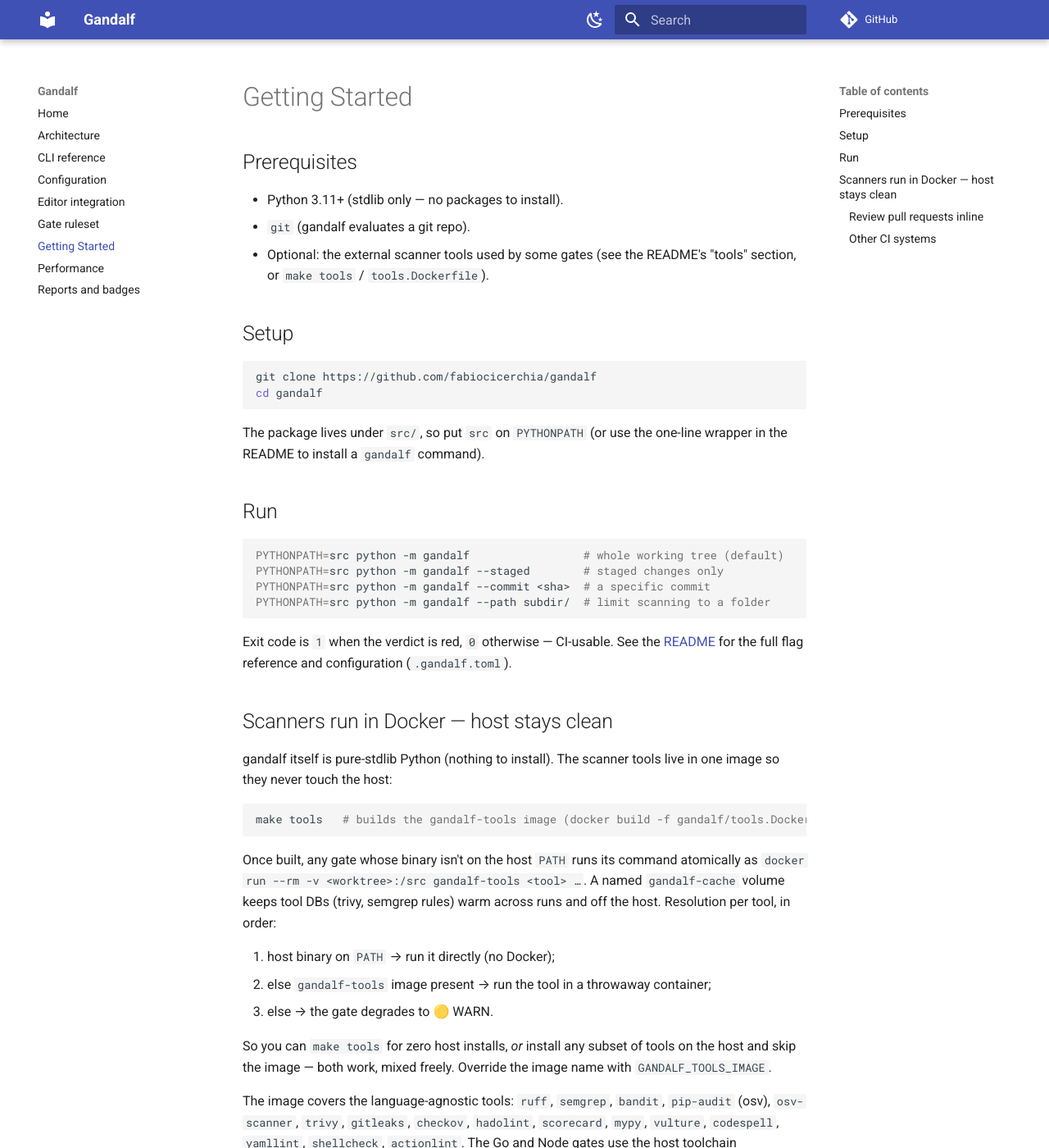
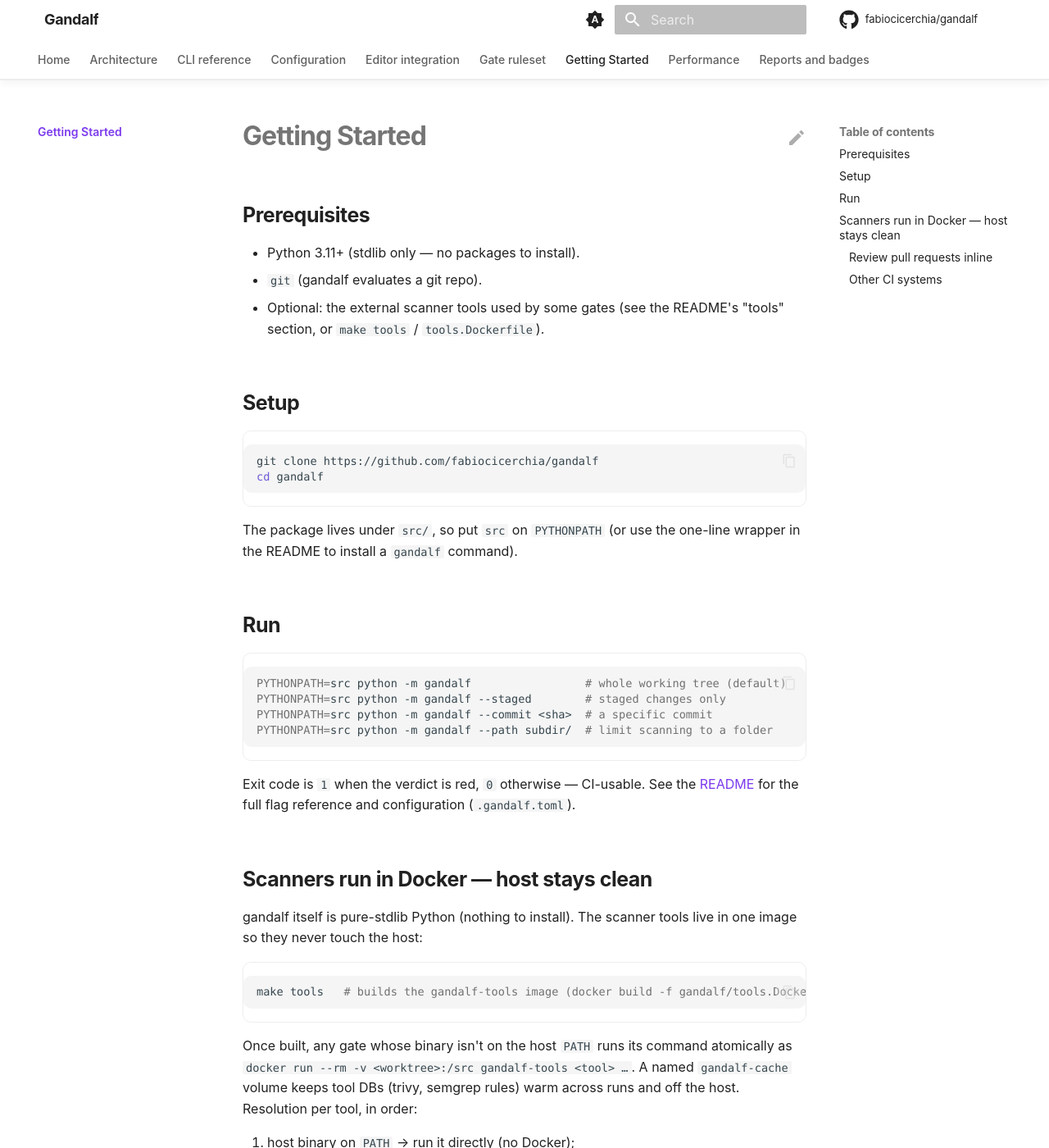
Before and after one commit to fabiocicerchia/gandalf, an MkDocs documentation site: the page built from docs/getting-started.md, in a window 1280 px wide and 1400 px high. Shown: the whole window at 82% size. Built offline with MkDocs 1.6.1 and Material for MkDocs 9.7.7, drawn with Linux system fonts in a browser that asks for light colours; comment, search, counter and statistics services are not loaded; some of the changed text lies outside the part shown.

Commit message:
feat(docs): build the docs site in Actions and drop Read the Docs (#54)
* feat(docs): build the docs site in Actions and drop Read the Docs

This repo's mkdocs.yml has never been rendered: Pages serves main/docs as
a folder, so the site is docs/index.html plus raw markdown, and the doc
pages come back as text/markdown rather than a rendered site.

docs.yml builds it with `mkdocs build --strict` on the pinned toolchain and
deploys the artifact to Pages. The splash is copied to the artifact root,
where the repo homepage and README badges already point, and the rendered
site publishes under /docs/ — so no existing URL breaks.

mkdocs.yml takes the shared Material template but keeps this repo's own nav.
docs/requirements.txt pins the toolchain, git-revision-date-localized
included: the config loads it and the strict build aborts without it.
check-yaml skips mkdocs.yml, whose Material tags safe_load cannot parse.

The strict build also found links the raw-markdown site was hiding:
../README.md was never a valid relative target (the README is not inside
docs/), and several links pointed at files outside the docs tree. Fixed
in: docs/getting-started.md.

Co-Authored-By: Claude Opus 5 (1M context) <noreply@anthropic.com>
Claude-Session: https://claude.ai/code/session_01F5By8zzZMak7tqZGraixSJ

* feat(docs): link the splash to the rendered site and its palette

The splash predates /docs/ existing: it defined its own --accent pair next to
a second copy in docs/stylesheets/extra.css, and sent "Full docs" to the
GitHub README because there was no rendered site to send it to.

docs/index.html now links docs/stylesheets/extra.css — the path is relative to
the deployed layout, splash at / and docs at /docs/ — so the stylesheet holds
the only copy of the palette and the two cannot drift. This repo's cluster
pair moved there from the splash. "Full docs" points at docs/.

Material substitutes a generic book icon when theme.logo is unset, which it is
here, so the stand-in is hidden rather than shipped as the brand. The
mkdocs.yml comments describing the Read the Docs build are gone with the build
itself, and site/ is ignored so a local `mkdocs build` leaves nothing behind.

Co-Authored-By: Claude Opus 5 (1M context) <noreply@anthropic.com>
Claude-Session: https://claude.ai/code/session_011KGz6YbUgryVge5dg7dxXd

---------

Co-authored-by: Claude Opus 5 (1M context) <noreply@anthropic.com>

````diff
--- a/.pre-commit-config.yaml
+++ b/.pre-commit-config.yaml
@@ -22,7 +22,7 @@ repos:
         # templates rather than YAML — the parser cannot read either as-is. The
         # exclude is path-relative so it catches chart/ and charts/<name>/ alike.
         args: [--allow-multiple-documents]
-        exclude: (^|/)templates/
+        exclude: (^|/)templates/|^mkdocs\.yml$
       - id: check-json
       - id: check-toml
       # Python only (types: [python]) — a no-op in a repo with no .py files, so
--- a/docs/getting-started.md
+++ b/docs/getting-started.md
@@ -27,7 +27,7 @@ PYTHONPATH=src python -m gandalf --path subdir/  # limit scanning to a folder
 ```
 
 Exit code is `1` when the verdict is red, `0` otherwise — CI-usable. See the
-[README](../README.md) for the full flag reference and configuration
+[README](README.md) for the full flag reference and configuration
 (`.gandalf.toml`).
 
 ## Scanners run in Docker — host stays clean
@@ -81,7 +81,7 @@ scoped to the diff so anchors match GitHub's view. With `code-scanning: true` it
 also uploads SARIF so findings appear in the Security tab and as PR diff
 annotations. It needs only the built-in `GITHUB_TOKEN`. gandalf reviews its own
 PRs the same way via `.github/workflows/gandalf-pr.yml` (`uses: ./`). See
-[`examples/github-actions/`](../examples/github-actions/README.md) for the full
+[`examples/github-actions/`](https://github.com/fabiocicerchia/gandalf/blob/main/examples/github-actions/README.md) for the full
 drop-in workflow, inputs, code scanning, and the advisory-vs-blocking toggle.
 
 ### Other CI systems
@@ -112,6 +112,6 @@ the container as root.
 Drop-in files for GitLab CI, CircleCI, Travis, Azure DevOps, AWS CodePipeline,
 Devtron, Northflank, Spacelift, Jenkins, Bitbucket Pipelines, Google Cloud
 Build, Tekton, Argo Workflows, Harness, Buildkite and Drone/Woodpecker are in
-[`examples/ci-platforms/`](../examples/ci-platforms/README.md), along with which
+[`examples/ci-platforms/`](https://github.com/fabiocicerchia/gandalf/blob/main/examples/ci-platforms/README.md), along with which
 platform ingests `--junit` where, and how to adopt on a repo that isn't green
 yet (`--min-score`, `--write-baseline`).
--- /dev/null
+++ b/docs/stylesheets/extra.css
@@ -0,0 +1,240 @@
+/*
+ * gandalf — premium documentation theme for MkDocs Material.
+ * System typography, gradient accents, soft depth, icon-driven feature cards.
+ * Nothing here loads over the network: no CDN, no web font, no analytics.
+ *
+ * ── The one thing you change ──────────────────────────────────────────────
+ * The accent pair below, and nothing else. It is the only copy of the palette:
+ * docs/index.html links this file, so the splash and the rendered docs cannot
+ * drift apart. Pick the colour of the cluster the project belongs to so they
+ * read as one family — don't pick from taste:
+ *
+ *   platform / Kubernetes    #38bdf8  #3b82f6   (blue)
+ *   security / supply chain  #fb923c  #ef4444   (orange-red)
+ *   CLI utilities            #22d3ee  #6366f1   (cyan-indigo)   ← default
+ *   GreenOps                 #34d399  #059669   (green)
+ *
+ * A project may take its own pair when the colour carries meaning (gandalf is
+ * purple, dark-canary amber, offline teal).
+ */
+
+:root {
+  /* The palette, read by both the docs and the splash. The roles below split
+     them for legibility: --accent-2 carries chrome and links, where the
+     contrast is against white, --accent is the interactive one, and the hero
+     and buttons blend the two. */
+  --accent: #a78bfa;
+  --accent-2: #7c3aed;
+
+  --md-primary-fg-color: var(--accent-2);
+  --md-primary-fg-color--light: var(--accent-2);
+  --md-primary-fg-color--dark: var(--accent-2);
+  --md-accent-fg-color: var(--accent);
+
+  /* System stack — matches docs/index.html and needs no download. */
+  --md-text-font-family: -apple-system, BlinkMacSystemFont, "Segoe UI", Roboto,
+    Helvetica, Arial, sans-serif;
+  --md-code-font-family: ui-monospace, SFMono-Regular, "SF Mono", Menlo, Monaco,
+    Consolas, "Liberation Mono", monospace;
+}
+
+/* Keep the header/links legible on the custom primary in both schemes. */
+[data-md-color-primary="custom"] {
+  --md-primary-bg-color: #ffffff;
+  --md-typeset-a-color: var(--accent-2); /* indigo — readable on white */
+}
+[data-md-color-scheme="slate"] {
+  --md-typeset-a-color: var(--accent); /* cyan — readable on the dark ground */
+  --md-default-bg-color: #0b0f1a;
+  --md-default-bg-color--light: #0d1220;
+}
+[data-md-color-scheme="slate"] .md-header,
+[data-md-color-scheme="slate"] .md-tabs {
+  background-color: #0b0f1a;
+}
+
+/* === Header: translucent, blurred, hairline divider ====================== */
+
+.md-header {
+  background-color: var(--md-default-bg-color);
+  color: var(--md-default-fg-color);
+  box-shadow: none;
+  border-bottom: 1px solid var(--md-default-fg-color--lightest);
+  backdrop-filter: saturate(180%) blur(20px);
+  -webkit-backdrop-filter: saturate(180%) blur(20px);
+}
+.md-header[data-md-state="shadow"],
+.md-header--shadow {
+  box-shadow: 0 2px 12px rgba(0, 0, 0, 0.06);
+}
+.md-header__title {
+  font-weight: 700;
+  letter-spacing: -0.02em;
+}
+.md-tabs {
+  background-color: var(--md-default-bg-color);
+  color: var(--md-default-fg-color);
+  border-bottom: 1px solid var(--md-default-fg-color--lightest);
+}
+.md-tabs__link {
+  opacity: 0.72;
+  font-weight: 500;
+}
+.md-tabs__link:hover,
+.md-tabs__link--active {
+  opacity: 1;
+}
+
+/* === Typography ========================================================== */
+
+.md-typeset {
+  font-feature-settings: "kern", "liga";
+}
+.md-typeset h1 {
+  font-weight: 700;
+  letter-spacing: -0.03em;
+  line-height: 1.15;
+}
+.md-typeset h2 {
+  font-weight: 650;
+  letter-spacing: -0.02em;
+  margin-top: 2.4em;
+}
+.md-typeset h3 {
+  font-weight: 600;
+  letter-spacing: -0.01em;
+}
+
+/* Rounded, bordered code blocks — softer than the default flush edges. */
+.md-typeset pre > code,
+.md-typeset .highlight > pre {
+  border-radius: 10px;
+}
+.md-typeset .highlight {
+  border-radius: 10px;
+  border: 1px solid var(--md-default-fg-color--lightest);
+}
+
+/* Tables read as cards and scroll on narrow screens instead of clipping. */
+.md-typeset table:not([class]) {
+  border-radius: 10px;
+  border: 1px solid var(--md-default-fg-color--lightest);
+  overflow: hidden;
+  font-size: 0.78rem;
+}
+.md-typeset table:not([class]) th {
+  font-weight: 600;
+  text-transform: uppercase;
+  letter-spacing: 0.04em;
+  font-size: 0.68rem;
+}
+
+/* === Buttons ============================================================= */
+
+.md-typeset .md-button {
+  border-radius: 980px;
+  font-weight: 600;
+  padding: 0.5em 1.4em;
+  transition: transform 0.25s cubic-bezier(0.25, 0.1, 0.25, 1),
+    box-shadow 0.25s ease;
+}
+.md-typeset .md-button--primary {
+  background: linear-gradient(135deg, var(--accent), var(--accent-2));
+  border: none;
+  color: #fff;
+}
+.md-typeset .md-button:hover {
+  transform: translateY(-1px) scale(1.02);
+  box-shadow: 0 6px 24px rgba(99, 102, 241, 0.3);
+}
+
+/* === Home hero =========================================================== */
+/* Rendered from a <div class="hero"> block in docs/README.md. */
+
+.md-typeset .hero {
+  text-align: center;
+  padding: 3.5rem 1rem 1rem;
+}
+.md-typeset .hero h1 {
+  font-size: 3rem;
+  margin: 0 0 0.4rem;
+  background: linear-gradient(135deg, var(--accent), var(--accent-2));
+  -webkit-background-clip: text;
+  background-clip: text;
+  -webkit-text-fill-color: transparent;
+  color: transparent;
+}
+.md-typeset .hero .hero-tagline {
+  font-size: 1.3rem;
+  font-weight: 500;
+  color: var(--md-default-fg-color--light);
+  max-width: 42rem;
+  margin: 0 auto 1.6rem;
+  line-height: 1.4;
+}
+.md-typeset .hero .md-button + .md-button {
+  margin-left: 0.5rem;
+}
+
+/* === Feature cards ======================================================= */
+/* Material's `<div class="grid cards">` list syntax, given depth + hover. */
+
+.md-typeset .grid.cards > ul > li,
+.md-typeset .grid > .card {
+  border-radius: 16px;
+  border: 1px solid var(--md-default-fg-color--lightest);
+  padding: 1.4rem;
+  transition: transform 0.3s cubic-bezier(0.25, 0.1, 0.25, 1),
+    box-shadow 0.3s ease, border-color 0.3s ease;
+}
+.md-typeset .grid.cards > ul > li:hover,
+.md-typeset .grid > .card:hover {
+  transform: translateY(-3px);
+  border-color: color-mix(in srgb, var(--accent) 40%, transparent);
+  box-shadow: 0 10px 34px rgba(0, 0, 0, 0.08);
+}
+[data-md-color-scheme="slate"] .md-typeset .grid.cards > ul > li:hover {
+  box-shadow: 0 10px 34px rgba(0, 0, 0, 0.5);
+}
+.md-typeset .grid.cards > ul > li > hr {
+  margin: 0.8rem 0;
+}
+.md-typeset .grid.cards .twemoji,
+.md-typeset .grid.cards svg {
+  color: var(--accent);
+}
+
+/* === Sidebar / nav ======================================================= */
+
+.md-nav__title {
+  font-weight: 700;
+  letter-spacing: -0.01em;
+}
+.md-nav__link--active {
+  font-weight: 600;
+}
+
+/* === Footer ============================================================== */
+
+.md-footer-meta {
+  background-color: var(--md-default-bg-color);
+  border-top: 1px solid var(--md-default-fg-color--lightest);
+}
+.md-footer-meta .md-footer-copyright,
+.md-footer-meta .md-footer__link {
+  color: var(--md-default-fg-color--light);
+}
+
+html {
+  scroll-behavior: smooth;
+}
+
+/* === Logo ================================================================ */
+/* Material substitutes a generic book icon when `theme.logo` is unset. This
+   repo has no logo, so hide the stand-in rather than ship someone else's glyph
+   as the brand. Delete this block when a real logo lands in mkdocs.yml. */
+
+.md-header__button.md-logo,
+.md-nav__title .md-nav__button.md-logo {
+  display: none;
+}
--- a/mkdocs.yml
+++ b/mkdocs.yml
@@ -1,16 +1,129 @@
+# Gandalf docs — MkDocs Material, styled to feel like a product site
+# (premium hero, feature cards, nav tabs, dark/light, local search, edit links)
+# while staying on the portfolio's standard tooling. See docs/stylesheets/extra.css
+# for the look; the accent palette lives there and is the only thing you swap.
 site_name: Gandalf
 site_description: Codebase quality-gate evaluator with RAG traffic lights.
+site_url: https://fabiocicerchia.github.io/gandalf/docs/
 repo_url: https://github.com/fabiocicerchia/gandalf
+repo_name: fabiocicerchia/gandalf
+edit_uri: edit/main/docs/
+copyright: Copyright &copy; 2026 Fabio Cicerchia
 docs_dir: docs
+
+# docs/index.html is the standalone GitHub Pages splash, not a docs page. Keep
+# it out of the MkDocs render so the site home (README.md) maps to index.html
+# without a collision. GitHub Pages serves the raw file at the site root.
+exclude_docs: |
+  index.html
+  requirements.txt
 
 theme:
   name: material
+  # No web fonts: these docs avoid external requests (privacy, offline docs,
+  # reproducible builds). A system font stack is set in extra.css instead.
+  font: false
+  language: en
   palette:
-    - scheme: default
-      toggle: { icon: material/weather-night, name: Dark mode }
-    - scheme: slate
-      toggle: { icon: material/weather-sunny, name: Light mode }
+    # Follows the OS by default, with a manual toggle. `primary`/`accent: custom`
+    # hand the colours to extra.css so both schemes share one palette.
+    - media: "(prefers-color-scheme)"
+      primary: custom
+      accent: custom
+      toggle:
+        icon: material/brightness-auto
+        name: Switch to light mode
+    - media: "(prefers-color-scheme: light)"
+      scheme: default
+      primary: custom
+      accent: custom
+      toggle:
+        icon: material/weather-night
+        name: Switch to dark mode
+    - media: "(prefers-color-scheme: dark)"
+      scheme: slate
+      primary: custom
+      accent: custom
+      toggle:
+        icon: material/weather-sunny
+        name: Switch to system preference
+  features:
+    - navigation.tabs
+    - navigation.tabs.sticky
+    - navigation.sections
+    - navigation.top
+    - navigation.tracking
+    - navigation.indexes
+    - toc.follow
+    - search.suggest
+    - search.highlight
+    - search.share
+    - content.code.copy
+    - content.code.annotate
+    - content.action.edit
+    - content.tooltips
+  icon:
+    repo: fontawesome/brands/github
+    edit: material/pencil
 
+extra_css:
+  - stylesheets/extra.css
+
+extra:
+  # `generator: false` drops the "Made with Material for MkDocs" line; keep it
+  # if you'd rather credit the theme.
+  generator: false
+  social:
+    - icon: fontawesome/brands/github
+      link: https://github.com/fabiocicerchia/gandalf
+
+# Only the search plugin ships with MkDocs itself. Anything else (social cards,
+# minify, git-revision-date) is a pip add — wire it into docs/requirements.txt
+# too, or `mkdocs build --strict` aborts on the missing plugin.
+plugins:
+  - search
+  - git-revision-date-localized:
+      enable_creation_date: true
+      # Fall back to the build date rather than failing when a file has no
+      # history yet — a new page, or a clone the workflow shallowed.
+      fallback_to_build_date: true
+      type: date
+  # Note: Material's `social` plugin is deliberately NOT enabled — it downloads
+  # a font from fonts.google.com at build time, which breaks this repo's
+  # no-external-requests / reproducible-build stance. Add Open Graph images by
+  # hand if you want them.
+
+markdown_extensions:
+  - abbr
+  - admonition
+  - attr_list
+  - def_list
+  - footnotes
+  - md_in_html
+  - tables
+  - toc:
+      permalink: true
+  - pymdownx.details
+  - pymdownx.superfences
+  - pymdownx.highlight:
+      anchor_linenums: true
+      line_spans: __span
+      pygments_lang_class: true
+  - pymdownx.inlinehilite
+  - pymdownx.snippets:
+      # `.` is the repo root (where mkdocs runs), so docs/changelog.md can embed
+      # the root CHANGELOG.md with `--8<-- "CHANGELOG.md"`.
+      base_path: ["."]
+      check_paths: true
+  - pymdownx.tabbed:
+      alternate_style: true
+  - pymdownx.tasklist:
+      custom_checkbox: true
+  - pymdownx.emoji:
+      emoji_index: !!python/name:material.extensions.emoji.twemoji
+      emoji_generator: !!python/name:material.extensions.emoji.to_svg
+
+# Top-level entries become tabs (theme feature navigation.tabs).
 nav:
   - Home: README.md
   - Architecture: architecture.md
@@ -21,7 +134,3 @@ nav:
   - Getting Started: getting-started.md
   - Performance: performance.md
   - Reports and badges: reports.md
-
-markdown_extensions:
-  - admonition
-  - pymdownx.superfences
````
Also changed, not shown: docs/index.html (+9 -6 lines), docs/requirements.txt (added, +10 -0 lines), 2 other files.
